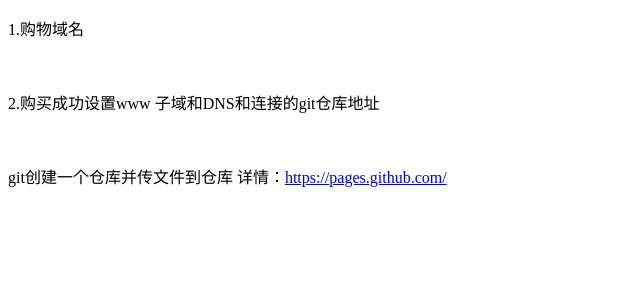
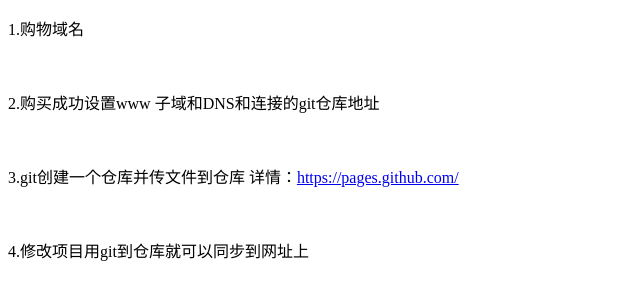
Before and after one commit to pi1390785423/pi1390785423.github.io, a plain HTML site: page lq.html in a window 1280 px wide. Shown: the whole page, without its empty margins (0-640 px from the left). Drawn offline with Linux system fonts and the light colour scheme.

Commit message:
初始提交

```diff
--- a/lq.html
+++ b/lq.html
@@ -9,6 +9,7 @@
 <body>
       <p>1.购物域名</p><br>
       <p>2.购买成功设置www 子域和DNS和连接的git仓库地址</p><br>
-      <p>git创建一个仓库并传文件到仓库  详情：<a href="https://pages.github.com/">https://pages.github.com/</a> </p><br>
+      <p>3.git创建一个仓库并传文件到仓库  详情：<a href="https://pages.github.com/">https://pages.github.com/</a> </p><br>
+      <p>4.修改项目用git到仓库就可以同步到网址上</p>
 </body>
 </html>
```
Also changed, not shown: index.html (+1 -1 lines).
